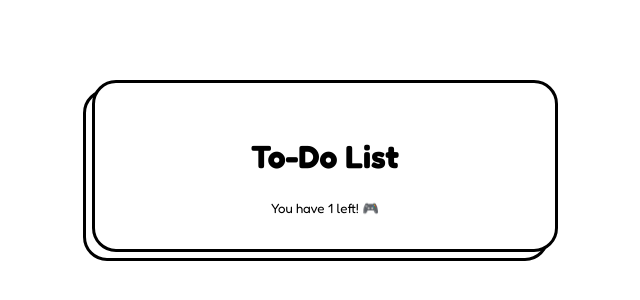
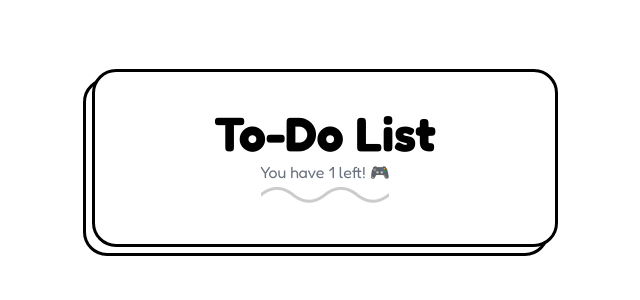
Before and after one commit to BuhleMtshali/software-engineering, a website: page month-01-javascript/day-05-DOM-manipulation/index.html in a window 1280 px wide. Shown: the part 242-542 px from the top of the page, without its empty margins (315-955 px from the left). Drawn offline with Linux system fonts and the light colour scheme.

Commit message:
updated the header

```diff
--- a/month-01-javascript/day-05-DOM-manipulation/app.css
+++ b/month-01-javascript/day-05-DOM-manipulation/app.css
@@ -16,6 +16,7 @@
 
 *{
     font-family: var(--primary-font);
+    margin: 0;
 }
 body{
     display: flex;
@@ -59,3 +60,19 @@ body{
 header{
     text-align: center;
 }
+
+header h1{
+    font-size: 3rem;
+}
+
+header small{
+    font-size: 1rem;
+    color: var(--subtle-grey);
+}
+
+header .curly-line{
+    width: 300px;
+  height: 20px;
+  border-bottom: 4px solid black;
+  border-radius: 100%;
+}
--- a/month-01-javascript/day-05-DOM-manipulation/index.html
+++ b/month-01-javascript/day-05-DOM-manipulation/index.html
@@ -12,6 +12,9 @@
        <header>
         <h1>To-Do List</h1>
         <small>You have <span id="count">1</span> left! 🎮</small>
+        <div class="live-wrapper">
+        <img src="assets/image.png" alt="">
+        </div>
        </header>
     </div>
 </body>
```
Also changed, not shown: month-01-javascript/day-05-DOM-manipulation/assets/image.png (added).
